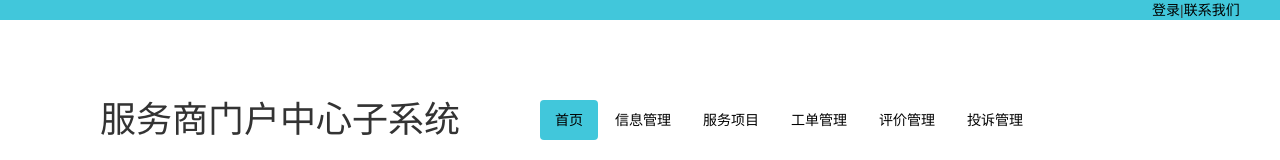
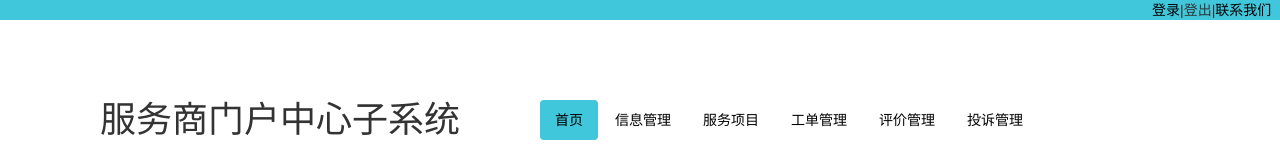
Before and after one commit to spg-one/serviceSystemFront, a Vue app: page /Home in a window 1280 px wide. Shown: the top 160 px of the page. Built offline with nearby package versions, Linux system fonts and the light colour scheme; no server answers.

Commit message:
订单管理好了

```diff
--- a/src/components/common/Banner.vue
+++ b/src/components/common/Banner.vue
@@ -66,8 +66,6 @@ $(document).ready(function() {
         $(this).addClass("active");
       } else {
         $(this).removeClass("active");
-        console.log($(a).attr("href"));
-        console.log(location.pathname);
       }
     });
 });
--- a/src/components/common/PendingOrder.vue
+++ b/src/components/common/PendingOrder.vue
@@ -151,7 +151,6 @@ export default {
   created() {
     this.$http.get("/api/home-page/pending-order").then(res => {
       this.pendingOrders = res.data;
-      console.log("in")
     });
   },
   methods: {
@@ -161,9 +160,10 @@ export default {
         let param = new URLSearchParams();
         param.append("order_id", order_id);
         that.$http.post("/api/home-page/accept-order", param);
-        that.$http.get("/api/home-page/pending-order").then(res => {
+        /* that.$http.get("/api/home-page/pending-order").then(res => {
           that.pendingOrders = res.data;
-        });
+        }); */
+        //location.reload()
       });
     },
     refuse(order_id) {
@@ -174,6 +174,7 @@ export default {
         that.$http.post("/api/home-page/refuse-order", param);
         that.$http.get("/api/home-page/pending-order").then(res => {
           that.pendingOrders = res.data;
+
         });
       });
     }
--- a/src/components/common/TopLogin.vue
+++ b/src/components/common/TopLogin.vue
@@ -1,11 +1,15 @@
 <template>
+  <div>
     <div id="toplogin">
       <div><a href="../Login">登录</a></div>
+      <div>|</div>
+      <div v-on:click="logout">登出</div>
       <div>|</div>
       <div>
         <a id="eee" href="https://github.com/feidudeqiu/serviceSystem"
           >联系我们</a
         >
+      </div>
     </div>
   </div>
 </template>
@@ -25,6 +29,23 @@
 
 <script>
 export default {
-  name: "TopLogin"
+  name: "TopLogin",
+  created() {
+
+    this.loginState = sessionStorage.getItem("personId") != null;
+  },
+  methods:{
+    logout(){
+      var confirmlogout = confirm("确定要退出吗？")
+      if(confirmlogout){
+        var that = this;
+      that.$http.get("api/login/logout");
+      location.reload()
+      }
+      else{
+
+      }
+    }
+  }
 };
 </script>
--- a/src/components/subComponents/PersonalInfo.vue
+++ b/src/components/subComponents/PersonalInfo.vue
@@ -36,7 +36,6 @@ export default {
   created() {
     this.$http.get("/api/home-page/personal-info").then(res => {
       this.personalInfo = res.data;
-      console.log(this.personalInfo);
     });
   }
 };
```
Lines whose indentation alone changed are shown as unchanged.
